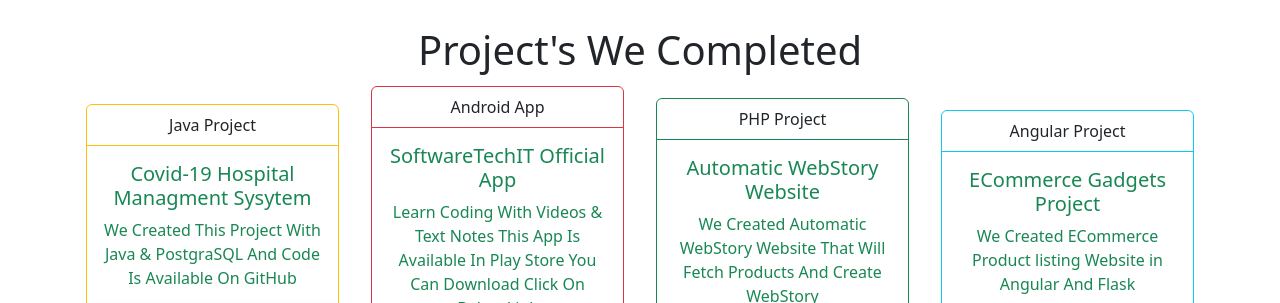
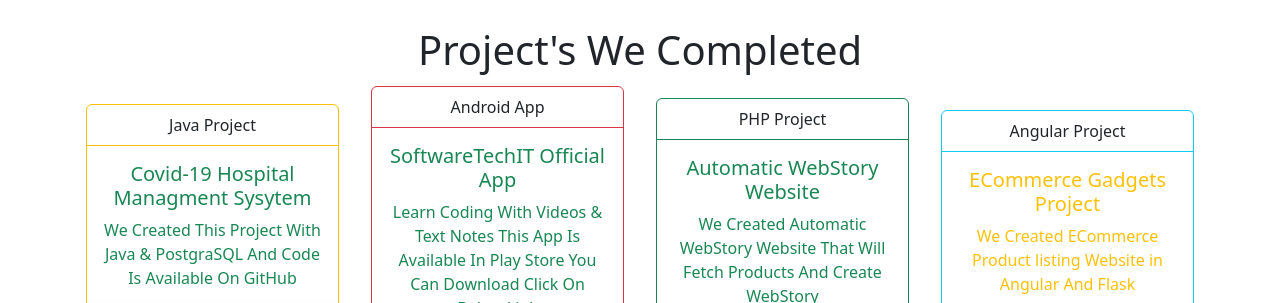
Before and after one commit to softwaretechit/link.github.io, a plain HTML site: page index.html in a window 1280 px wide. Shown: the part 952-1255 px from the top of the page. Drawn offline with nearby package versions, Linux system fonts and the light colour scheme.

Commit message:
Update index.html

```diff
--- a/index.html
+++ b/index.html
@@ -111,7 +111,7 @@
               <div class="col-md-3">
                 <div class="m-1 card h-100 border-info" >
                   <div class="card-header bg-transparent border-info">Angular Project</div>
-                  <div class="card-body text-success">
+                  <div class="card-body text-warning">
                     <h5 class="card-title">ECommerce Gadgets Project</h5>
                     <p class="card-text">We Created ECommerce Product listing Website in Angular And Flask  </p>
                   </div>
```
